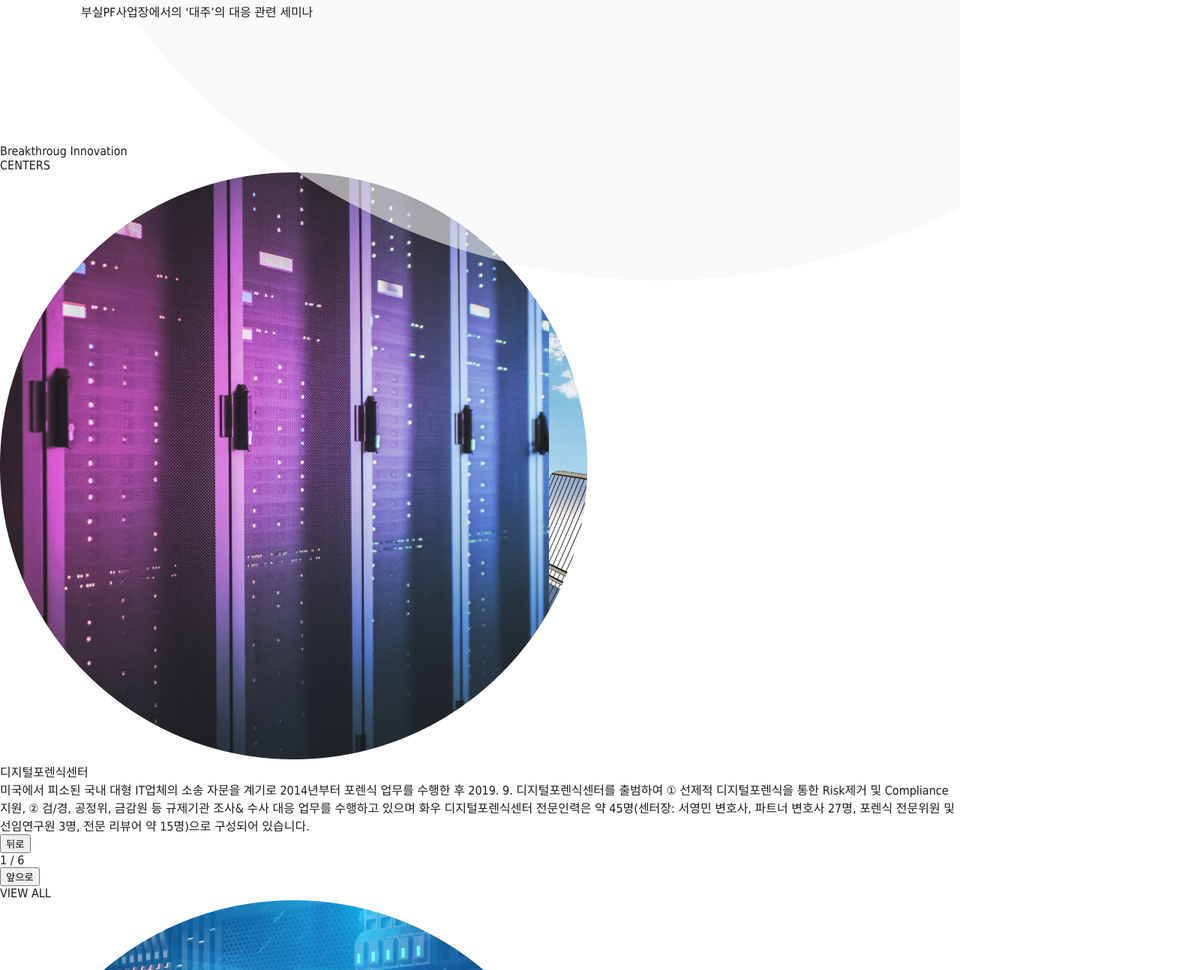
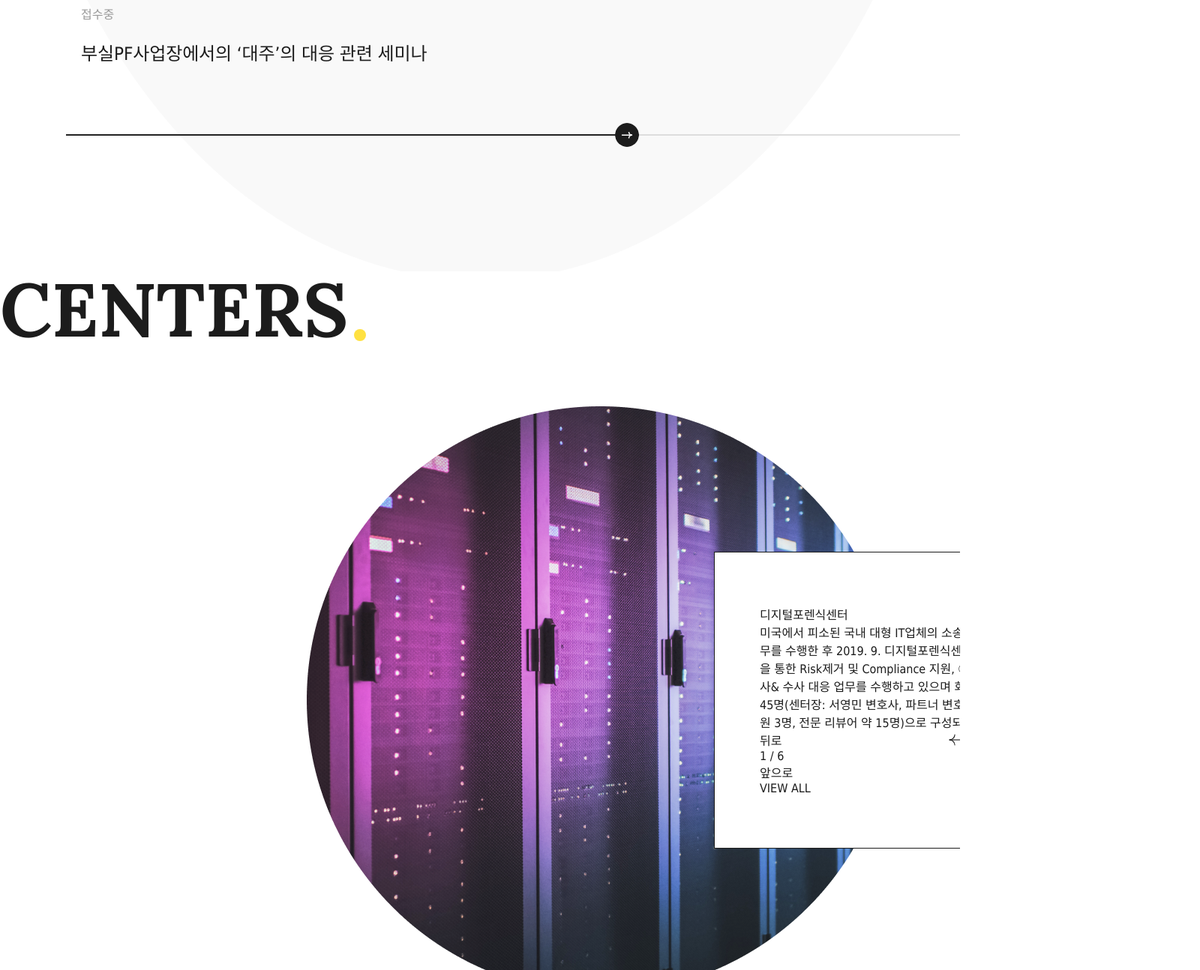
Before and after one commit to Frontend-JSTeamProject/teamproject, a plain HTML site: page html/index_1.html in a window 1280 px wide. Shown: the part 2440-3734 px from the top of the page at 75% size, 1600 px wide, since content can reach past the window. Drawn offline with Linux system fonts and the light colour scheme; a web font is replaced by a local one.

Commit message:
index_1 수정

```diff
--- a/css/index_1.css
+++ b/css/index_1.css
@@ -5,6 +5,8 @@ body {
   font-family: 'NotoSansCJKkr', 'Malgun Gothic', '맑은 고딕', '돋움', Dotum, '굴림', Gulim, Tahoma,
     Verdana, Geneva, sans-serif, Apple Gothic, AppleGothic;
   color: #1c1c1c;
+}
+img {
   vertical-align: middle;
 }
 a {
@@ -26,20 +28,17 @@ header {
 #main {
   position: relative;
   min-height: 100vh;
-  padding: 88px 0 572px;
-  margin-bottom: -572px;
-  overflow: hidden;
+  padding: 88px 0 0;
+  /* margin-bottom: -572px; */
 }
+
 /************** main_top **************/
-
 #main #main_top_container {
   padding: 80px 0 250px;
   position: relative;
-
 }
 
-/* scroll icon */
-
+/* 스크롤 아이콘 */
 #main_top_container .scroll {
   position: absolute;
   right: 0;
@@ -63,7 +62,7 @@ header {
   transform: rotate(90deg);
 }
 
-/* top_inner */
+/* main_top_inner */
 #main #main_top_container .top_inner {
   width: 100%;
   max-width: 1600px;
@@ -113,6 +112,8 @@ header {
   opacity: 1;
   transform: translateZ(0); */
 }
+
+/* main_top_배경 */
 #main_top_container .top_inner .top_bg_wrapper {
   width: 1600px;
   padding-left: 416px;
@@ -160,20 +161,25 @@ header {
 #main_highlights {
   position: relative;
   padding: 80px 0 165px;
+  overflow: hidden;
 }
+
+/* main_highlights_배경 */
 #main_highlights .highlights_bg {
   background-color: rgba(245, 245, 245, 0.6);
-  width: 1760px;
+  width: 100%;
   height: 1760px;
   border-radius: 50%;
   position: absolute;
   left: 0;
   top: 0;
 }
+
+/* main_highlights_배경 글자 */
 #main_highlights .highlights_flow_txt {
   position: absolute;
   top: 35%;
-  /* right: -70%; */
+  right: -70%;
   z-index: -1;
 }
 #main_highlights .highlights_flow_txt span {
@@ -181,10 +187,10 @@ header {
   font-family: 'Lora', serif;
   font-weight: 400;
   font-size: 200px;
-  color: rgba(221,221,221,.5);
+  line-height: 1.05;
+  color: rgba(221, 221, 221, 0.5);
   white-space: nowrap;
   cursor: default;
-
 }
 #main_highlights .highlights_flow_txt span:last-child {
   padding-left: 580px;
@@ -195,6 +201,8 @@ header {
   margin: 0 auto;
   position: relative;
 }
+
+/* main_highlights_타이틀 */
 #main_highlights .highlights_inner h2 {
   font-family: 'Lora';
   font-size: 100px;
@@ -213,14 +221,12 @@ header {
   border-radius: 50%;
   box-sizing: border-box;
 }
+
+/* main_highlights_슬라이드 */
 #main_highlights .highlights_slide_container {
   width: 1192px;
   margin: 0 0 0 auto;
-}
-#main_highlights .highlights_inner .highlights_slide_wrapper .hl_slide_list li a h3 {
-  font-family: 'Lora';
-  font-size: 32px;
-  font-weight: 600;
+  overflow: hidden;
 }
 #main_highlights .highlights_slide_wrapper {
   width: 100%;
@@ -249,5 +255,163 @@ header {
   width: 512px;
   display: block;
 }
+#main_highlights .highlights_inner .highlights_slide_wrapper .hl_slide_list li a h3 {
+  font-family: 'Lora';
+  font-size: 32px;
+  font-weight: 600;
+  text-align: right;
+
+  position: absolute;
+  left: -184px;
+  top: 165px;
+  width: 367px;
+  transform: rotate(-90deg);
+}
+#main_highlights .highlights_inner .highlights_slide_wrapper .hl_slide_list .content_info {
+  display: flex;
+  flex-direction: column;
+  gap: 24px;
+  padding-top: 24px;
+}
+#main_highlights .highlights_inner .highlights_slide_wrapper .hl_slide_list li a span {
+  font-size: 16px;
+  font-weight: 400;
+  line-height: 1.6;
+  color: #999;
+}
+#main_highlights .highlights_inner .highlights_slide_wrapper .hl_slide_list li a p {
+  height: 68px;
+
+  text-overflow: ellipsis;
+  font-weight: 400;
+  font-size: 24px;
+  line-height: 1.4;
+  letter-spacing: -0.1px;
+}
+
+/* 슬라이드 스크롤바 */
+#main_highlights .hl_scrollbar_wrapper {
+  padding: 55px 0 16px;
+  overflow: hidden;
+}
+#main_highlights .hl_scrollbar_wrapper .hl_scrollbar {
+  background: #ddd;
+}
+#main_highlights .hl_scrollbar_wrapper .hl_scrollbar .hl_scrollbar_drag {
+  width: 763.905px;
+  height: 2px;
+  background: #222;
+  position: relative;
+}
+#main_highlights .hl_scrollbar_wrapper .hl_scrollbar .hl_scrollbar_drag::before {
+  content: '';
+  display: block;
+  position: absolute;
+  top: 0;
+  left: 0;
+  bottom: 0;
+  background: #222;
+  width: 2000px;
+  margin-left: -2000px;
+}
+#main_highlights .hl_scrollbar_wrapper .hl_scrollbar .hl_scrollbar_drag::after {
+  content: '';
+  position: absolute;
+  top: 50%;
+  right: 0;
+  transform: translateY(-50%);
+  background: url(../images/index_1/ico-drag.svg) no-repeat center / contain;
+  border-radius: 50%;
+  width: 32px;
+  height: 32px;
+  cursor: pointer;
+}
+
 /************** main_centers **************/
+#main_centers {
+  position: relative;
+  padding-bottom: 150px;
+  overflow: hidden;
+}
+#main_centers .centers_flow_txt {
+  position: absolute;
+  top: 35%;
+  right: -70%;
+  z-index: -1;
+}
+#main_centers .centers_flow_txt span {
+  display: block;
+  font-family: 'Lora', serif;
+  font-weight: 400;
+  font-size: 200px;
+  line-height: 1.05;
+  color: rgba(221, 221, 221, 0.5);
+  white-space: nowrap;
+  cursor: default;
+}
+#main_centers .centers_flow_txt span:last-child {
+  padding: 420px 0 0 580px;
+}
+#main_centers .centers_inner {
+  width: 100%;
+  max-width: 1600px;
+  margin: 0 auto;
+  position: relative;
+}
+
+/* main_centers_타이틀 */
+#main_centers .centers_inner h2 {
+  font-family: 'Lora';
+  font-size: 100px;
+  font-weight: 700;
+  display: flex;
+  align-items: flex-end;
+  gap: 8px;
+  line-height: 1;
+  margin-bottom: 80px;
+}
+#main_centers .centers_inner h2::after {
+  content: '';
+  width: 16px;
+  height: 16px;
+  margin-bottom: 7px;
+  background-color: #ffe141;
+  border-radius: 50%;
+  box-sizing: border-box;
+}
+#main_centers .centers_inner .centers_slide_wrap {
+  width: 9600px;
+}
+#main_centers .centers_inner .centers_slide_wrap .centers_slide_container {
+  width: 1600px;
+  height: 783px;
+  position: relative;
+  left: 0;
+  top: 0;
+  z-index: 999;
+  overflow: hidden;
+  /* opacity: 1; */
+}
+#main_centers .centers_inner .centers_slide_wrap .slide_box {
+  position: relative;
+  display: flex;
+  justify-content: center;
+  align-items: center;
+}
+#main_centers .centers_inner .centers_slide_wrap .info {
+  width: 648px;
+  border: 1px solid #1c1c1c;
+  background-color: #fff;
+  padding: 70px 60px;
+  position: absolute;
+  right: 0;
+  top: 50%;
+
+  transition: 1s 0.8s;
+  transform: translate3d(0, -50%, 0);
+}
+
+#main_centers .centers_slide_wrap .btn .prev {
+  background: url(../images/index_1/ico-arrow-left.svg) no-repeat 50% / contain;
+}
 /************** footer **************/
--- a/html/index_1.html
+++ b/html/index_1.html
@@ -144,10 +144,12 @@
                 </ul>
               </div>
             </div>
+            <!-- scrollbar -->
+            <div class="hl_scrollbar_wrapper">
+              <div class="hl_scrollbar">
+                <div class="hl_scrollbar_drag"></div>
               </div>
-          <!-- scrollbar -->
-          <div class="scrollbar">
-            <div class="scrollbar_drag"></div>
+            </div>
           </div>
         </div>
       </article>
@@ -161,11 +163,12 @@
           <span>Innovation</span>
         </div>
         <!-- inner -->
-        <div class="centers_inner"></div>
+        <div class="centers_inner">
           <h2>CENTERS</h2>
           <div class="centers_slide_wrap">
+            <div class="centers_slide_container">
               <!-- slide1 -->
-          <div class="slide_box1">
+              <div class="slide_box1 slide_box">
                 <div class="thumbnail">
                   <img src="../images/index_1/center01.png" alt="디지털포렌식센터" />
                 </div>
@@ -173,21 +176,21 @@
                   <h4>디지털포렌식센터</h4>
                   <p>
                     미국에서 피소된 국내 대형 IT업체의 소송 자문을 계기로 2014년부터 포렌식 업무를
-                수행한 후 2019. 9. 디지털포렌식센터를 출범하여 ① 선제적 디지털포렌식을 통한 Risk제거
-                및 Compliance 지원, ② 검/경, 공정위, 금감원 등 규제기관 조사& 수사 대응 업무를
-                수행하고 있으며 화우 디지털포렌식센터 전문인력은 약 45명(센터장: 서영민 변호사,
-                파트너 변호사 27명, 포렌식 전문위원 및 선임연구원 3명, 전문 리뷰어 약 15명)으로
-                구성되어 있습니다.
+                    수행한 후 2019. 9. 디지털포렌식센터를 출범하여 ① 선제적 디지털포렌식을 통한
+                    Risk제거 및 Compliance 지원, ② 검/경, 공정위, 금감원 등 규제기관 조사& 수사 대응
+                    업무를 수행하고 있으며 화우 디지털포렌식센터 전문인력은 약 45명(센터장: 서영민
+                    변호사, 파트너 변호사 27명, 포렌식 전문위원 및 선임연구원 3명, 전문 리뷰어 약
+                    15명)으로 구성되어 있습니다.
                   </p>
                   <div class="btn">
                     <div class="slide_btn">
-                  <button type="button" class="prev">뒤로</button>
+                      <div class="prev">뒤로</div>
                       <div class="page">
                         <span>1</span>
                         <span>/</span>
                         <span>6</span>
                       </div>
-                  <button type="button" class="next">앞으로</button>
+                      <div class="next">앞으로</div>
                     </div>
                     <div class="view_all">
                       <a href="https://www.hwawoo.com/kor/solutions/sector/149">
@@ -199,7 +202,7 @@
                 </div>
               </div>
               <!-- slide2 -->
-          <div class="slide_box2">
+              <div class="slide_box2 slide_box">
                 <div class="thumbnail">
                   <img src="../images/index_1/center02.png" alt="정보보호센터" />
                 </div>
@@ -208,24 +211,24 @@
                   <p>
                     4차 산업혁명시대에 정보보호는 모든 산업의 핵심기본기술이 되었습니다. 해킹사고를
                     통하여 개인정보 및 기업의 기밀데이터가 유출되는 것은 개인정보보호 측면과 함께
-                기업생존의 갈림길를 결정하기때문에, 정보보호 법률 및 기술적 리스크 관리는 기업경영의
-                핵심과제가 되었습니다. 정보보호센터는 센터장님을 중심으로 개인정보보호 분야 전문
-                변호사로 구성된 1)법률대응본부와 정부기관 및 규제기관 출신의 2)규제대응본부, 그리고
-                실제로 모의해킹과 보안취약점 점검, 해킹사건분석 등 정보보호 기술자문을 수행하는
-                3)기술대응본부 등 총 3개 본부, 약 50명 규모의 정보보호 ‘법률과 기술’을 동시에 서비스
-                받을 수 있는 전문화된 융합서비스센터입니다. 더 나아가 메타버스, NFT, 디지털금융,
-                암호화폐, 블록체인 등 ICT 법률과 기술자문이 가능한 국내최초 법무법인
-                정보보호센터입니다.
+                    기업생존의 갈림길를 결정하기때문에, 정보보호 법률 및 기술적 리스크 관리는
+                    기업경영의 핵심과제가 되었습니다. 정보보호센터는 센터장님을 중심으로
+                    개인정보보호 분야 전문 변호사로 구성된 1)법률대응본부와 정부기관 및 규제기관
+                    출신의 2)규제대응본부, 그리고 실제로 모의해킹과 보안취약점 점검, 해킹사건분석 등
+                    정보보호 기술자문을 수행하는 3)기술대응본부 등 총 3개 본부, 약 50명 규모의
+                    정보보호 ‘법률과 기술’을 동시에 서비스 받을 수 있는 전문화된
+                    융합서비스센터입니다. 더 나아가 메타버스, NFT, 디지털금융, 암호화폐, 블록체인 등
+                    ICT 법률과 기술자문이 가능한 국내최초 법무법인 정보보호센터입니다.
                   </p>
                   <div class="btn">
                     <div class="slide_btn">
-                  <button type="button" class="prev">뒤로</button>
+                      <div class="prev">뒤로</div>
                       <div class="page">
                         <span>2</span>
                         <span>/</span>
                         <span>6</span>
                       </div>
-                  <button type="button" class="next">앞으로</button>
+                      <div class="next">앞으로</div>
                     </div>
                     <div class="view_all">
                       <a href="https://www.hwawoo.com/kor/solutions/sector/150">
@@ -237,7 +240,7 @@
                 </div>
               </div>
               <!-- slide3 -->
-          <div class="slide_box3">
+              <div class="slide_box3 slide_box">
                 <div class="thumbnail">
                   <img src="../images/index_1/center03.png" alt="ESG센터" />
                 </div>
@@ -245,20 +248,20 @@
                   <h4>ESG센터</h4>
                   <p>
                     ESG는 기후변화로 인한 환경의 중요성과 이해관계자 자본주의의 대두 등 경영상황의
-                변화로 지속가능한 기업이 되기 위한 필수사항으로 자리매김하고 있습니다. ESG 시대에
-                환경, 노동, 정보인권, 녹색금융, 부패방지, 컴플라이언스 등 각 분야에서 활약하고 있는
-                변호사와 ESG 전문 컨설턴트가 다양한 ESG 이슈와 관련해서 전략 및 컴플라이언스, 실행에
-                대한 맞춤형 자문을 제공하고 있습니다.
+                    변화로 지속가능한 기업이 되기 위한 필수사항으로 자리매김하고 있습니다. ESG
+                    시대에 환경, 노동, 정보인권, 녹색금융, 부패방지, 컴플라이언스 등 각 분야에서
+                    활약하고 있는 변호사와 ESG 전문 컨설턴트가 다양한 ESG 이슈와 관련해서 전략 및
+                    컴플라이언스, 실행에 대한 맞춤형 자문을 제공하고 있습니다.
                   </p>
                   <div class="btn">
                     <div class="slide_btn">
-                  <button type="button" class="prev">뒤로</button>
+                      <div class="prev">뒤로</div>
                       <div class="page">
                         <span>3</span>
                         <span>/</span>
                         <span>6</span>
                       </div>
-                  <button type="button" class="next">앞으로</button>
+                      <div class="next">앞으로</div>
                     </div>
                     <div class="view_all">
                       <a href="https://www.hwawoo.com/kor/solutions/sector/153">
@@ -270,30 +273,30 @@
                 </div>
               </div>
               <!-- slide4 -->
-          <div class="slide_box4">
+              <div class="slide_box4 slide_box">
                 <div class="thumbnail">
                   <img src="../images/index_1/center04.png" alt="디스커버리센터" />
                 </div>
                 <div class="info">
                   <h4>디스커버리센터</h4>
                   <p>
-                법무법인(유) 화우 디스커버리 센터는 국내 기업들이 국내외 소송 및 중재를 진행하거나
-                정부기관 또는 국제기구 조사 등에 대응할 시 디스커버리 절차에 투입되는 비용을
-                효율적으로 절감하고 효과적으로 여러 디스커버리 리스크를 관리할 수 있도록 신속하고
-                효율적인 문서 검토 및 관련자 Interview/Deposition 지원 서비스를 제공하고 있습니다.
-                해외 분쟁의 경우 디스커버리 센터는 고객사의 법무팀과 협력하여 고객과 고객의 해외
-                소송을 대리하는 현지 로펌의 요구와 필요에 맞춘 디스커버리 진행 절차를 설계하며
-                유연한 협업 운영 구조를 채택하고 있습니다.
+                    법무법인(유) 화우 디스커버리 센터는 국내 기업들이 국내외 소송 및 중재를
+                    진행하거나 정부기관 또는 국제기구 조사 등에 대응할 시 디스커버리 절차에 투입되는
+                    비용을 효율적으로 절감하고 효과적으로 여러 디스커버리 리스크를 관리할 수 있도록
+                    신속하고 효율적인 문서 검토 및 관련자 Interview/Deposition 지원 서비스를
+                    제공하고 있습니다. 해외 분쟁의 경우 디스커버리 센터는 고객사의 법무팀과 협력하여
+                    고객과 고객의 해외 소송을 대리하는 현지 로펌의 요구와 필요에 맞춘 디스커버리
+                    진행 절차를 설계하며 유연한 협업 운영 구조를 채택하고 있습니다.
                   </p>
                   <div class="btn">
                     <div class="slide_btn">
-                  <button type="button" class="prev">뒤로</button>
+                      <div class="prev">뒤로</div>
                       <div class="page">
                         <span>4</span>
                         <span>/</span>
                         <span>6</span>
                       </div>
-                  <button type="button" class="next">앞으로</button>
+                      <div class="next">앞으로</div>
                     </div>
                     <div class="view_all">
                       <a href="https://www.hwawoo.com/kor/solutions/sector/152">
@@ -305,27 +308,27 @@
                 </div>
               </div>
               <!-- slide5 -->
-          <div class="slide_box5">
+              <div class="slide_box5 slide_box">
                 <div class="thumbnail">
                   <img src="../images/index_1/center05.png" alt="환경규제대응센터" />
                 </div>
                 <div class="info">
                   <h4>환경규제대응센터</h4>
                   <p>
-                환경 분야에 전문성을 가진 변호사 및 환경 관련 유관기관에서 다양한 실무경험을 쌓은
-                전문인력으로 구성되어 있습니다. 풍부한 자문 경험 및 정책·제도/기술·산업에 대한
-                이해를 바탕으로 환경 관련 법령 전 영역에 대한 자문, M&amp;A 실사,
+                    환경 분야에 전문성을 가진 변호사 및 환경 관련 유관기관에서 다양한 실무경험을
+                    쌓은 전문인력으로 구성되어 있습니다. 풍부한 자문 경험 및 정책·제도/기술·산업에
+                    대한 이해를 바탕으로 환경 관련 법령 전 영역에 대한 자문, M&amp;A 실사,
                     행정심판/행정·민사소송/형사처벌 대응 등 전 주기 법률서비스를 제공하고 있습니다.
                   </p>
                   <div class="btn">
                     <div class="slide_btn">
-                  <button type="button" class="prev">뒤로</button>
+                      <div class="prev">뒤로</div>
                       <div class="page">
                         <span>5</span>
                         <span>/</span>
                         <span>6</span>
                       </div>
-                  <button type="button" class="next">앞으로</button>
+                      <div class="next">앞으로</div>
                     </div>
                     <div class="view_all">
                       <a href="https://www.hwawoo.com/kor/solutions/sector/154">
@@ -337,21 +340,21 @@
                 </div>
               </div>
               <!-- slide6 -->
-          <div class="slide_box6">
+              <div class="slide_box6 slide_box">
                 <div class="thumbnail">
                   <img src="../images/index_1/center06.png" alt="중대재해 CPR센터" />
                 </div>
                 <div class="info">
                   <h4>중대재해 CPR센터</h4>
                   <p>
-                화우는 기업의 중대재해 예방 및 대응체계(Preparedness) 구축을 위해 미국 국토안보부
-                사업자 캐드머스 그룹(Cadmus Group, Inc)과 전략적 제휴를 체결하고 국내 각 분야의
-                전문가들과 함께 화우 CPR센터를 운영합니다. 화우 CPR센터는 캐드머스 그룹이 미국에서
-                성공적으로 수행한 중대재해 예방 및 대응체계의 토대 위에서 방대한 산업별·기업별
-                데이터를 활용한 중대재해 시나리오를 기반으로 하여 국내 각 분야의 전문가들과 함께
-                한국 기업의 상황에 맞춰 변용한 서비스(CPR: Corporate Preparedness Review)를
-                제공함으로써 국내 기업들이 가시적이고 구체적인 예방대응체계를 확보할 수 있도록
-                조력합니다.
+                    화우는 기업의 중대재해 예방 및 대응체계(Preparedness) 구축을 위해 미국
+                    국토안보부 사업자 캐드머스 그룹(Cadmus Group, Inc)과 전략적 제휴를 체결하고 국내
+                    각 분야의 전문가들과 함께 화우 CPR센터를 운영합니다. 화우 CPR센터는 캐드머스
+                    그룹이 미국에서 성공적으로 수행한 중대재해 예방 및 대응체계의 토대 위에서 방대한
+                    산업별·기업별 데이터를 활용한 중대재해 시나리오를 기반으로 하여 국내 각 분야의
+                    전문가들과 함께 한국 기업의 상황에 맞춰 변용한 서비스(CPR: Corporate
+                    Preparedness Review)를 제공함으로써 국내 기업들이 가시적이고 구체적인
+                    예방대응체계를 확보할 수 있도록 조력합니다.
                   </p>
                   <div class="btn">
                     <div class="slide_btn">
@@ -373,6 +376,8 @@
                 </div>
               </div>
             </div>
+          </div>
+        </div>
       </article>
     </main>
 
```
Also changed, not shown: images/index_1/ico-arrow-left.svg (renamed from images/index_1/data_image_svg+xml,….svg). Lines whose indentation alone changed are shown as unchanged.
